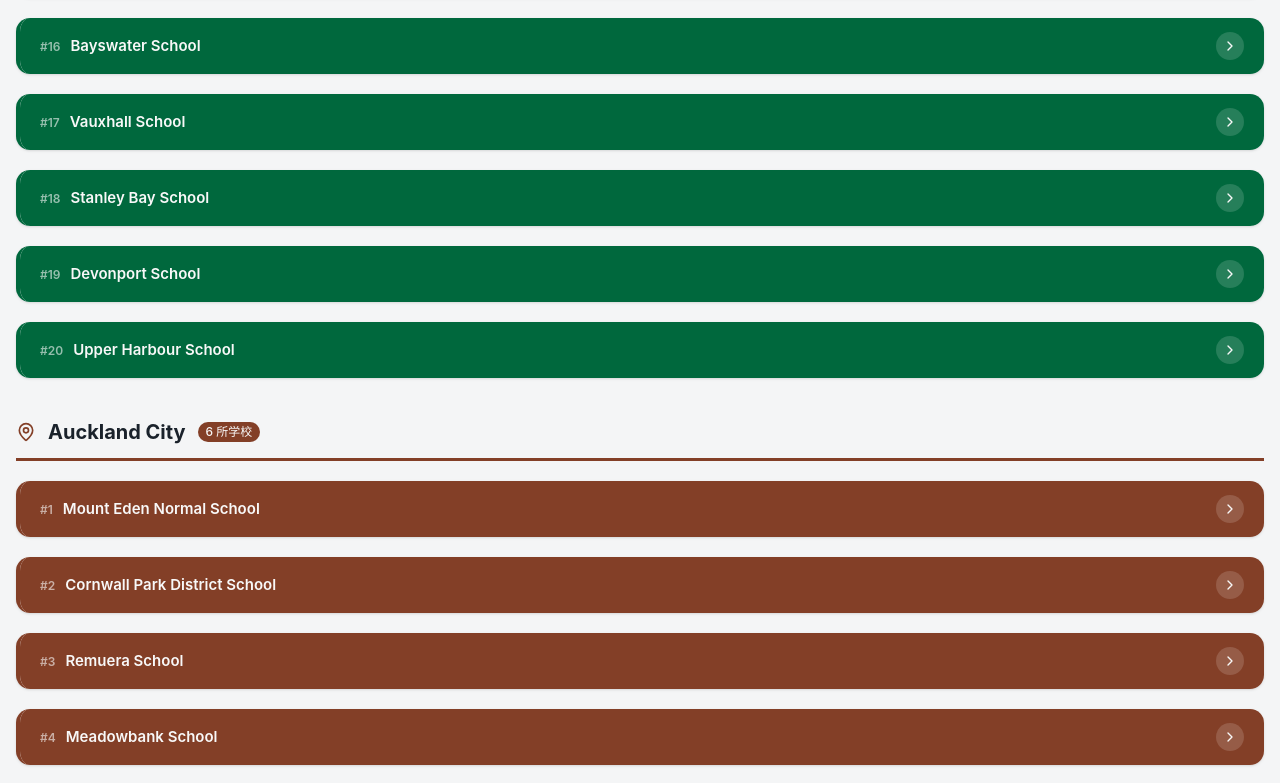
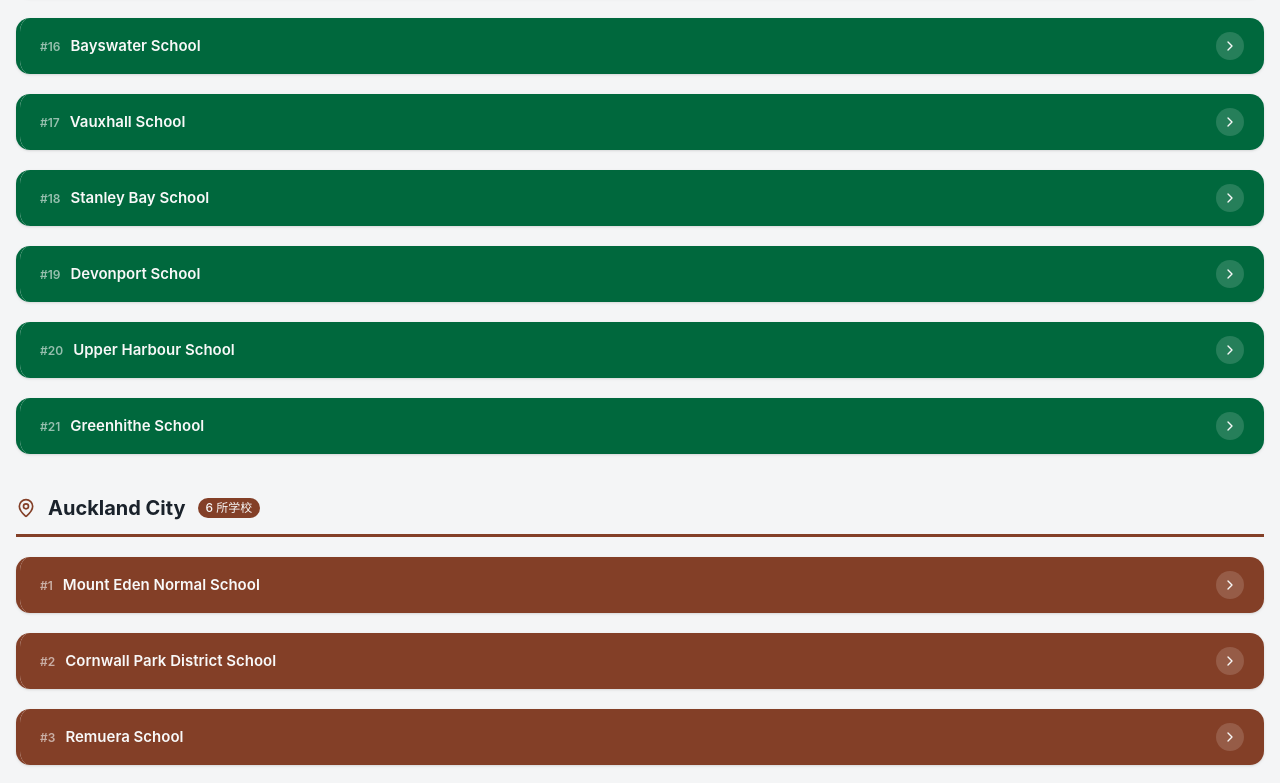
Before and after one commit to gitzhaochen/akl-primary-schools, a Next.js app: page / in a window 1280 px wide. Shown: the part 1554-2337 px from the top of the page. Built offline with nearby package versions, Linux system fonts and the light colour scheme.

Commit message:
feat: update

```diff
--- a/app/page.tsx
+++ b/app/page.tsx
@@ -34,6 +34,7 @@ const regions = [
       { name: 'Stanley Bay School', folder: 'StanleyBaySchool', id: 1512 },
       { name: 'Devonport School', folder: 'DevonportSchool', id: 1260 },
       { name: 'Upper Harbour School', folder: 'UpperHarbourSchool', id: 6955 },
+      { name: 'Greenhithe School', folder: 'GreenhitheSchool', id: 1299 },
     ],
   },
   {
--- a/public/NorthShore/doneSchoolList.md
+++ b/public/NorthShore/doneSchoolList.md
@@ -18,3 +18,4 @@
 - Stanley Bay School, StanleyBaySchool, 1512
 - Devonport School, DevonportSchool, 1260
 - Upper Harbour School, UpperHarbourSchool, 6955
+- Greenhithe School, GreenhitheSchool, 1299
```
Also changed, not shown: public/NorthShore/GreenhitheSchool/count.png (added), public/NorthShore/GreenhitheSchool/population.png (added).
